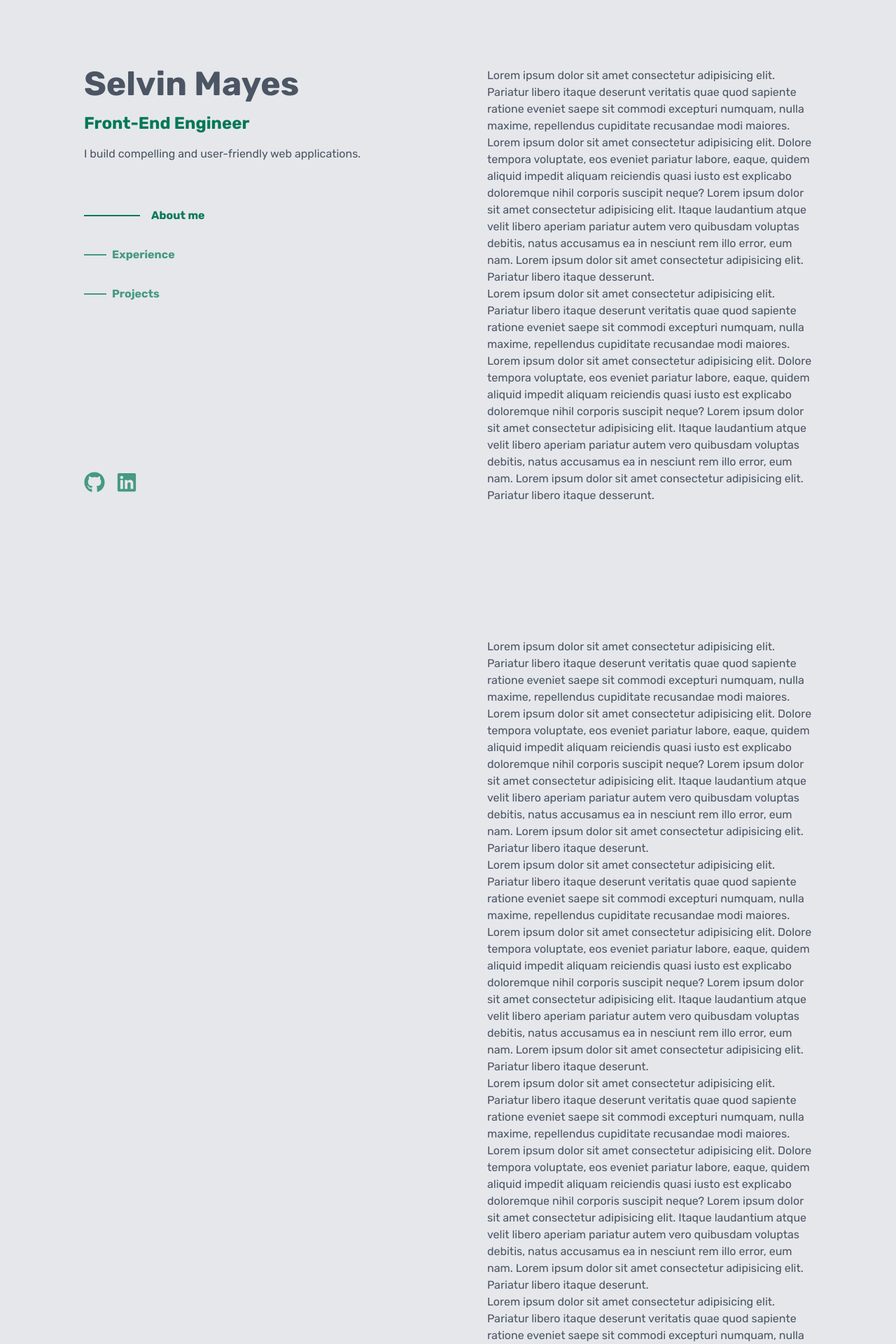
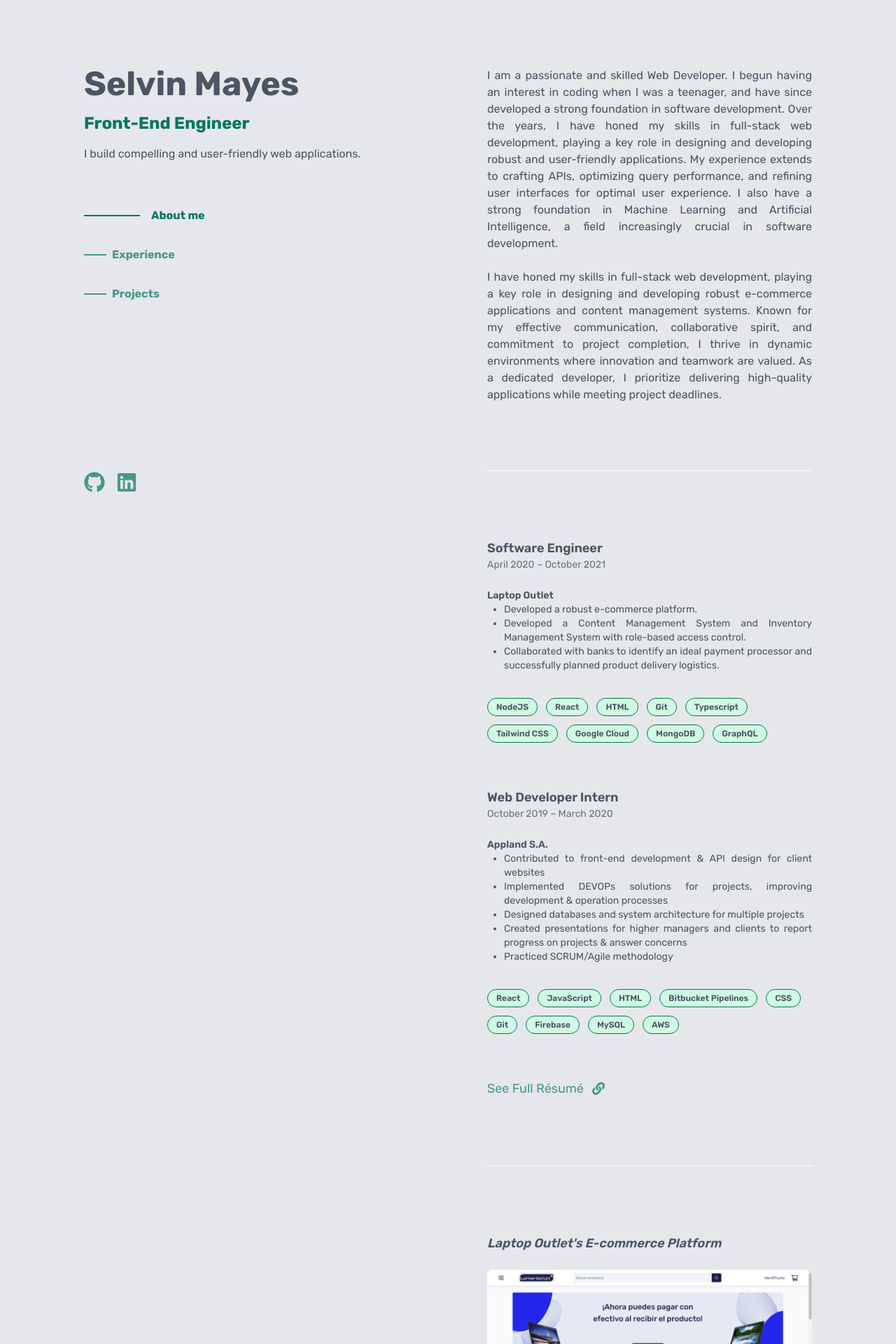
Before and after one commit to SelvinM/portfolio-website, a Next.js app: page / in a window 1280 px wide. Shown: the top 1920 px of the page at 70% size. Built offline with nearby package versions, Linux system fonts and the light colour scheme.

Commit message:
Replaced dummy text for real text

```diff
--- a/src/app/page.tsx
+++ b/src/app/page.tsx
@@ -1,133 +1,160 @@
-import ProjectCard from "@/components/ProjectCard";
-
+import ProjectInfo from "@/components/ProjectInfo";
+import Tag from "@/components/Tag";
+import { FaLink } from "react-icons/fa";
 const projects = [
   {
-    title: "Project 1",
+    title: "Laptop Outlet's E-commerce Platform",
     description:
-      "Lorem ipsum dolor sit amet consectetur adipisicing elit. Pariatur libero itaque deserunt veritatis quae quod sapiente ratione eveniet saepe sit commodi excepturi numquam, nulla maxime, repellendus cupiditate recusandae modi maiores. Lorem ipsum dolor sit amet consectetur adipisicing elit. Dolore tempora voluptate, eos eveniet pariatur labore, eaque, quidem aliquid impedit aliquam reiciendis quasi iusto est explicabo doloremque nihil corporis suscipit neque? Lorem ipsum dolor sit amet consectetur adipisicing elit. Itaque laudantium atque velit libero aperiam pariatur autem vero quibusdam voluptas debitis, natus accusamus ea in nesciunt rem illo error, eum nam. Lorem ipsum dolor sit amet consectetur adipisicing elit. Pariatur libero itaque desserunt.",
+      "A robust e-commerce platform. It includes advanced features like advanced faceted search, an Elasticsearch-powered search bar, password-less login, order tracking, automated inventory management, and adherence to SEO (Search Engine Optimization) best practices.",
     image: "/ecommerce.png",
     website: "https://laptopoutlet.hn",
-    repo: "https://github.com/example",
+    repo: "https://bitbucket.org/selvin_mayes/laptopoutlet/src/master/",
+    tags: [
+      "Next.js",
+      "Tailwind CSS",
+      "MongoDB",
+      "Google Cloud Storage",
+      "Node.js",
+      "Typescript",
+      "GraphQL",
+      "Google OAuth",
+      "Google Analytics",
+    ],
   },
   {
-    title: "Project 2",
+    title: "Content Management System for Laptop Outlet",
     description:
-      "Lorem ipsum dolor sit amet consectetur adipisicing elit. Pariatur libero itaque deserunt veritatis quae quod sapiente ratione eveniet saepe sit commodi excepturi numquam, nulla maxime, repellendus cupiditate recusandae modi maiores. Lorem ipsum dolor sit amet consectetur adipisicing elit. Dolore tempora voluptate, eos eveniet pariatur labore, eaque, quidem aliquid impedit aliquam reiciendis quasi iusto est explicabo doloremque nihil corporis suscipit neque? Lorem ipsum dolor sit amet consectetur adipisicing elit. Itaque laudantium atque velit libero aperiam pariatur autem vero quibusdam voluptas debitis, natus accusamus ea in nesciunt rem illo error, eum nam. Lorem ipsum dolor sit amet consectetur adipisicing elit. Pariatur libero itaque desserunt.",
-    image: "/ecommerce.png",
-    website: "https://laptopoutlet.hn",
-    repo: "https://github.com/example",
+      "Content Management System and Inventory Management System with role-based access control. It has an user-friendly interface for managing products, categories, the e-commerce's homepage, users, and orders. Both, the e-commerce website and the CMS are powered by the same backend and its CMS are part of the same repository (monorepo architecture).",
+    image: "/cms.png",
+    website: "https://laptopoutlet-admin.vercel.app/",
+    repo: "https://bitbucket.org/selvin_mayes/laptopoutlet/src/master/",
+    tags: [
+      "Next.js",
+      "MongoDB",
+      "Google Cloud Storage",
+      "Node.js",
+      "Typescript",
+      "GraphQL",
+    ],
+  },
+];
+const experiences = [
+  {
+    title: "Software Engineer",
+    date: "April 2020 – October 2021",
+    company: "Laptop Outlet",
+    tasks: [
+      "Developed a robust e-commerce platform.",
+      "Developed a Content Management System and Inventory Management System with role-based access control.",
+      "Collaborated with banks to identify an ideal payment processor and successfully planned product delivery logistics.",
+    ],
+    tags: [
+      "NodeJS",
+      "React",
+      "HTML",
+      "Git",
+      "Typescript",
+      "Tailwind CSS",
+      "Google Cloud",
+      "MongoDB",
+      "GraphQL",
+    ],
+    website: "https://www.facebook.com/laptopoutlet",
   },
   {
-    title: "Project 3",
-    description:
-      "Lorem ipsum dolor sit amet consectetur adipisicing elit. Pariatur libero itaque deserunt veritatis quae quod sapiente ratione eveniet saepe sit commodi excepturi numquam, nulla maxime, repellendus cupiditate recusandae modi maiores. Lorem ipsum dolor sit amet consectetur adipisicing elit. Dolore tempora voluptate, eos eveniet pariatur labore, eaque, quidem aliquid impedit aliquam reiciendis quasi iusto est explicabo doloremque nihil corporis suscipit neque? Lorem ipsum dolor sit amet consectetur adipisicing elit. Itaque laudantium atque velit libero aperiam pariatur autem vero quibusdam voluptas debitis, natus accusamus ea in nesciunt rem illo error, eum nam. Lorem ipsum dolor sit amet consectetur adipisicing elit. Pariatur libero itaque desserunt.",
-    image: "/ecommerce.png",
-    website: "https://laptopoutlet.hn",
-    repo: "https://github.com/example",
+    title: "Web Developer Intern",
+    date: "October 2019 – March 2020",
+    company: "Appland S.A.",
+    tasks: [
+      "Contributed to front-end development & API design for client websites",
+      "Implemented DEVOPs solutions for projects, improving development & operation processes",
+      "Designed databases and system architecture for multiple projects",
+      "Created presentations for higher managers and clients to report progress on projects & answer concerns",
+      "Practiced SCRUM/Agile methodology",
+    ],
+    tags: [
+      "React",
+      "JavaScript",
+      "HTML",
+      "Bitbucket Pipelines",
+      "CSS",
+      "Git",
+      "Firebase",
+      "MySQL",
+      "AWS",
+    ],
+    website: "https://www.facebook.com/applandhn",
   },
 ];
 export default function Home() {
   return (
-    <div className="space-y-12 lg:space-y-0 scroll-smooth">
-      <section id="about-me" className="min-h-screen lg:py-24">
-        <p></p>
-        <p>
-          Lorem ipsum dolor sit amet consectetur adipisicing elit. Pariatur
-          libero itaque deserunt veritatis quae quod sapiente ratione eveniet
-          saepe sit commodi excepturi numquam, nulla maxime, repellendus
-          cupiditate recusandae modi maiores. Lorem ipsum dolor sit amet
-          consectetur adipisicing elit. Dolore tempora voluptate, eos eveniet
-          pariatur labore, eaque, quidem aliquid impedit aliquam reiciendis
-          quasi iusto est explicabo doloremque nihil corporis suscipit neque?
-          Lorem ipsum dolor sit amet consectetur adipisicing elit. Itaque
-          laudantium atque velit libero aperiam pariatur autem vero quibusdam
-          voluptas debitis, natus accusamus ea in nesciunt rem illo error, eum
-          nam. Lorem ipsum dolor sit amet consectetur adipisicing elit. Pariatur
-          libero itaque desserunt.
+    <div className="space-y-12 lg:space-y-0 scroll-smooth lg:divide-y divide-white text-justify">
+      <section id="about-me" className="lg:py-24">
+        <p className=" mb-3 md:mb-6">
+          I am a passionate and skilled Web Developer. I begun having an
+          interest in coding when I was a teenager, and have since developed a
+          strong foundation in software development. Over the years, I have
+          honed my skills in full-stack web development, playing a key role in
+          designing and developing robust and user-friendly applications. My
+          experience extends to crafting APIs, optimizing query performance, and
+          refining user interfaces for optimal user experience. I also have a
+          strong foundation in Machine Learning and Artificial Intelligence, a
+          field increasingly crucial in software development.
         </p>
         <p>
-          Lorem ipsum dolor sit amet consectetur adipisicing elit. Pariatur
-          libero itaque deserunt veritatis quae quod sapiente ratione eveniet
-          saepe sit commodi excepturi numquam, nulla maxime, repellendus
-          cupiditate recusandae modi maiores. Lorem ipsum dolor sit amet
-          consectetur adipisicing elit. Dolore tempora voluptate, eos eveniet
-          pariatur labore, eaque, quidem aliquid impedit aliquam reiciendis
-          quasi iusto est explicabo doloremque nihil corporis suscipit neque?
-          Lorem ipsum dolor sit amet consectetur adipisicing elit. Itaque
-          laudantium atque velit libero aperiam pariatur autem vero quibusdam
-          voluptas debitis, natus accusamus ea in nesciunt rem illo error, eum
-          nam. Lorem ipsum dolor sit amet consectetur adipisicing elit. Pariatur
-          libero itaque desserunt.
+          I have honed my skills in full-stack web development, playing a key
+          role in designing and developing robust e-commerce applications and
+          content management systems. Known for my effective communication,
+          collaborative spirit, and commitment to project completion, I thrive
+          in dynamic environments where innovation and teamwork are valued. As a
+          dedicated developer, I prioritize delivering high-quality applications
+          while meeting project deadlines.
         </p>
       </section>
-      <section id="experience" className="min-h-screen lg:py-24">
+      <section id="experience" className="lg:py-24">
         <h2 className="lg:hidden text-lg sm:text-xl md:text-2xl lg:text-3xl font-bold text-emerald-700 mb-6">
           Experience
         </h2>
-        <p>
-          Lorem ipsum dolor sit amet consectetur adipisicing elit. Pariatur
-          libero itaque deserunt veritatis quae quod sapiente ratione eveniet
-          saepe sit commodi excepturi numquam, nulla maxime, repellendus
-          cupiditate recusandae modi maiores. Lorem ipsum dolor sit amet
-          consectetur adipisicing elit. Dolore tempora voluptate, eos eveniet
-          pariatur labore, eaque, quidem aliquid impedit aliquam reiciendis
-          quasi iusto est explicabo doloremque nihil corporis suscipit neque?
-          Lorem ipsum dolor sit amet consectetur adipisicing elit. Itaque
-          laudantium atque velit libero aperiam pariatur autem vero quibusdam
-          voluptas debitis, natus accusamus ea in nesciunt rem illo error, eum
-          nam. Lorem ipsum dolor sit amet consectetur adipisicing elit. Pariatur
-          libero itaque deserunt.
-        </p>
-        <p>
-          Lorem ipsum dolor sit amet consectetur adipisicing elit. Pariatur
-          libero itaque deserunt veritatis quae quod sapiente ratione eveniet
-          saepe sit commodi excepturi numquam, nulla maxime, repellendus
-          cupiditate recusandae modi maiores. Lorem ipsum dolor sit amet
-          consectetur adipisicing elit. Dolore tempora voluptate, eos eveniet
-          pariatur labore, eaque, quidem aliquid impedit aliquam reiciendis
-          quasi iusto est explicabo doloremque nihil corporis suscipit neque?
-          Lorem ipsum dolor sit amet consectetur adipisicing elit. Itaque
-          laudantium atque velit libero aperiam pariatur autem vero quibusdam
-          voluptas debitis, natus accusamus ea in nesciunt rem illo error, eum
-          nam. Lorem ipsum dolor sit amet consectetur adipisicing elit. Pariatur
-          libero itaque deserunt.
-        </p>
-        <p>
-          Lorem ipsum dolor sit amet consectetur adipisicing elit. Pariatur
-          libero itaque deserunt veritatis quae quod sapiente ratione eveniet
-          saepe sit commodi excepturi numquam, nulla maxime, repellendus
-          cupiditate recusandae modi maiores. Lorem ipsum dolor sit amet
-          consectetur adipisicing elit. Dolore tempora voluptate, eos eveniet
-          pariatur labore, eaque, quidem aliquid impedit aliquam reiciendis
-          quasi iusto est explicabo doloremque nihil corporis suscipit neque?
-          Lorem ipsum dolor sit amet consectetur adipisicing elit. Itaque
-          laudantium atque velit libero aperiam pariatur autem vero quibusdam
-          voluptas debitis, natus accusamus ea in nesciunt rem illo error, eum
-          nam. Lorem ipsum dolor sit amet consectetur adipisicing elit. Pariatur
-          libero itaque deserunt.
-        </p>
-        <p>
-          Lorem ipsum dolor sit amet consectetur adipisicing elit. Pariatur
-          libero itaque deserunt veritatis quae quod sapiente ratione eveniet
-          saepe sit commodi excepturi numquam, nulla maxime, repellendus
-          cupiditate recusandae modi maiores. Lorem ipsum dolor sit amet
-          consectetur adipisicing elit. Dolore tempora voluptate, eos eveniet
-          pariatur labore, eaque, quidem aliquid impedit aliquam reiciendis
-          quasi iusto est explicabo doloremque nihil corporis suscipit neque?
-          Lorem ipsum dolor sit amet consectetur adipisicing elit. Itaque
-          laudantium atque velit libero aperiam pariatur autem vero quibusdam
-          voluptas debitis, natus accusamus ea in nesciunt rem illo error, eum
-          nam. Lorem ipsum dolor sit amet consectetur adipisicing elit. Pariatur
-          libero itaque deserunt.
-        </p>
+        <div className="text-sm space-y-16">
+          {experiences.map((experience, index) => (
+            <div key={index}>
+              <h5 className="text-lg font-semibold">{experience.title}</h5>
+              <span className="text-sm text-gray-500 mb-6 block">
+                {experience.date}
+              </span>
+              <span className="text-sm font-semibold mb-3">
+                {experience.company}
+              </span>
+              <ul className="list-disc ml-6 mb-6">
+                {experience.tasks.map((task, index) => (
+                  <li key={index}>{task}</li>
+                ))}
+              </ul>
+              <div className="flex flex-wrap mb-6">
+                {experience.tags.map((tag, index) => (
+                  <Tag key={index} tag={tag} />
+                ))}
+              </div>
+            </div>
+          ))}
+          <div>
+            <a
+              href="/Selvin-Mayes-Resume.pdf"
+              target="_blank"
+              className="text-lg text-emerald-700 opacity-70 hover:opacity-100 flex items-center space-x-3"
+            >
+              <span>See Full Résumé</span> <FaLink />
+            </a>
+          </div>
+        </div>
       </section>
       <section id="projects" className="min-h-screen lg:pt-24">
         <h2 className="lg:hidden text-lg sm:text-xl md:text-2xl lg:text-3xl font-bold text-emerald-700 mb-6">
           Projects
         </h2>
-        <div className="text-sm space-y-12">
+        <div className="text-sm space-y-16">
           {projects.map((project, index) => (
-            <ProjectCard key={index} {...project} />
+            <ProjectInfo key={index} {...project} />
           ))}
         </div>
       </section>
--- /dev/null
+++ b/src/components/ExperienceElem.tsx
@@ -0,0 +1,9 @@
+import React from "react";
+
+type Props = {};
+
+function ExperienceElem({}: Props) {
+  return <div></div>;
+}
+
+export default ExperienceElem;
--- a/src/components/NavLinks.tsx
+++ b/src/components/NavLinks.tsx
@@ -24,7 +24,7 @@ const NavLinks = (props: Props) => {
         experienceSection &&
         projectsSection &&
         scrollPosition >= experienceSection.offsetTop &&
-        scrollPosition < projectsSection.offsetTop
+        scrollPosition < projectsSection.offsetTop - 1
       ) {
         setActive(2);
       } else {
--- a/src/components/ProjectCard.tsx
+++ b/src/components/ProjectInfo.tsx
@@ -1,17 +1,27 @@
 import React from "react";
 import Image from "next/image";
+import Tag from "./Tag";
 type Props = {
   title: string;
   description: string;
   image: string;
   website: string;
   repo: string;
+  tags: string[];
 };
 
-const ProjectCard = ({ description, image, repo, title, website }: Props) => {
+const ProjectInfo = ({
+  description,
+  image,
+  repo,
+  title,
+  website,
+  tags,
+}: Props) => {
   return (
     <div>
-      <h5 className="text-lg italic mb-6">{title}</h5>
+      <h5 className="text-lg italic mb-6 font-semibold">{title}</h5>
+      <div className="md:flex md: lg:block"></div>
       <Image
         src={image}
         width={1280}
@@ -20,10 +30,16 @@ const ProjectCard = ({ description, image, repo, title, website }: Props) => {
         className="rounded-lg mb-6"
       />
       <p className="mb-3">{description}</p>
+      <div className="flex flex-wrap mb-6">
+        {tags.map((tag, index) => (
+          <Tag key={index} tag={tag} />
+        ))}
+      </div>
       <div className="space-x-3">
         <a
           href={website}
           className="text-emerald-700 opacity-70 hover:opacity-100 font-bold"
+          target="_blank"
         >
           Website
         </a>
@@ -31,6 +47,7 @@ const ProjectCard = ({ description, image, repo, title, website }: Props) => {
         <a
           href={repo}
           className="text-emerald-700 opacity-70 hover:opacity-100 font-bold"
+          target="_blank"
         >
           Repo
         </a>
@@ -39,4 +56,4 @@ const ProjectCard = ({ description, image, repo, title, website }: Props) => {
   );
 };
 
-export default ProjectCard;
+export default ProjectInfo;
--- /dev/null
+++ b/src/components/Tag.tsx
@@ -0,0 +1,15 @@
+import React from "react";
+
+type Props = {
+  tag: string;
+};
+
+function Tag({ tag }: Props) {
+  return (
+    <span className="inline-block text-xs bg-emerald-100 border border-emerald-700 rounded-full px-3 py-1 font-semibold mr-3 mt-3">
+      {tag}
+    </span>
+  );
+}
+
+export default Tag;
```
Also changed, not shown: public/cms.png (added), 1 other file (tests, documents, lock files or other folders).
